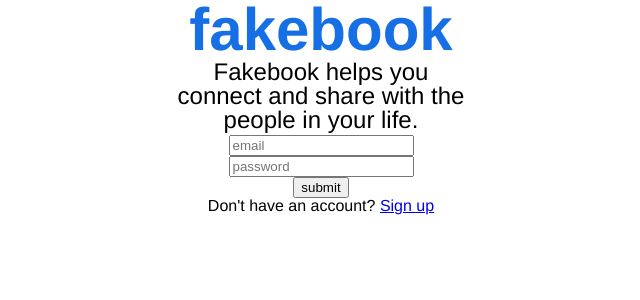
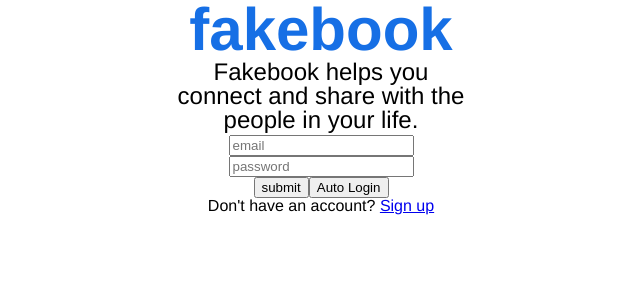
Before and after one commit to onebignick/fakebook, a React (Create React App) app in the folder frontend/: page / in a window 1280 px wide. Shown: the top 300 px of the page, without its empty margins (319-959 px from the left). Built offline with nearby package versions, Linux system fonts and the light colour scheme; the HTML template or start-up script is replaced by a standard one.

Commit message:
Added Auto-login button

```diff
--- a/frontend/src/components/login.jsx
+++ b/frontend/src/components/login.jsx
@@ -16,6 +16,19 @@ const Login = () => {
             navigate('/home')
         }
     }, [user.user, navigate])
+
+    const autoLogin = () => {
+        axios.post('/login', {
+            username: 'admin@test.com',
+            password: 'root',
+        }).then(response => {
+            if (!response.data) {
+                setError('Invalid email or password');
+            } else {
+                user.getUser();
+            }
+        });
+    }
 
     const handleSubmit = (e) => {
         e.preventDefault()
@@ -43,6 +56,7 @@ const Login = () => {
                     <input value={password || ''} placeholder="password" onChange={(e) => setPassword(e.target.value)}/>
                     <span>{error}</span><br/>
                     <input type="submit" value="submit"/>
+                    <input type="button" value="Auto Login" onClick={autoLogin}/>
                 </form>
                 <span>Don't have an account? <a href='./signup'>Sign up</a></span>
             </div>
```
